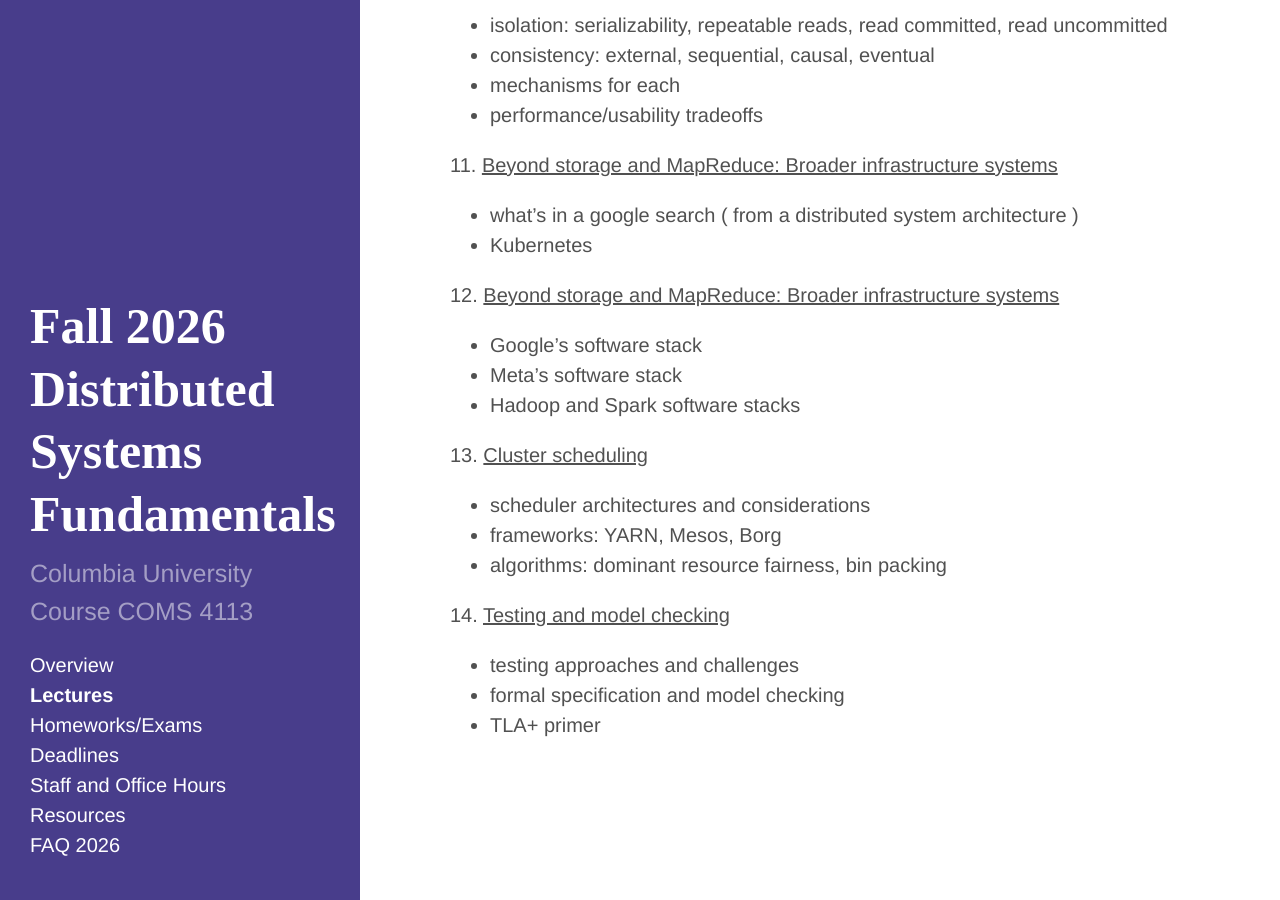
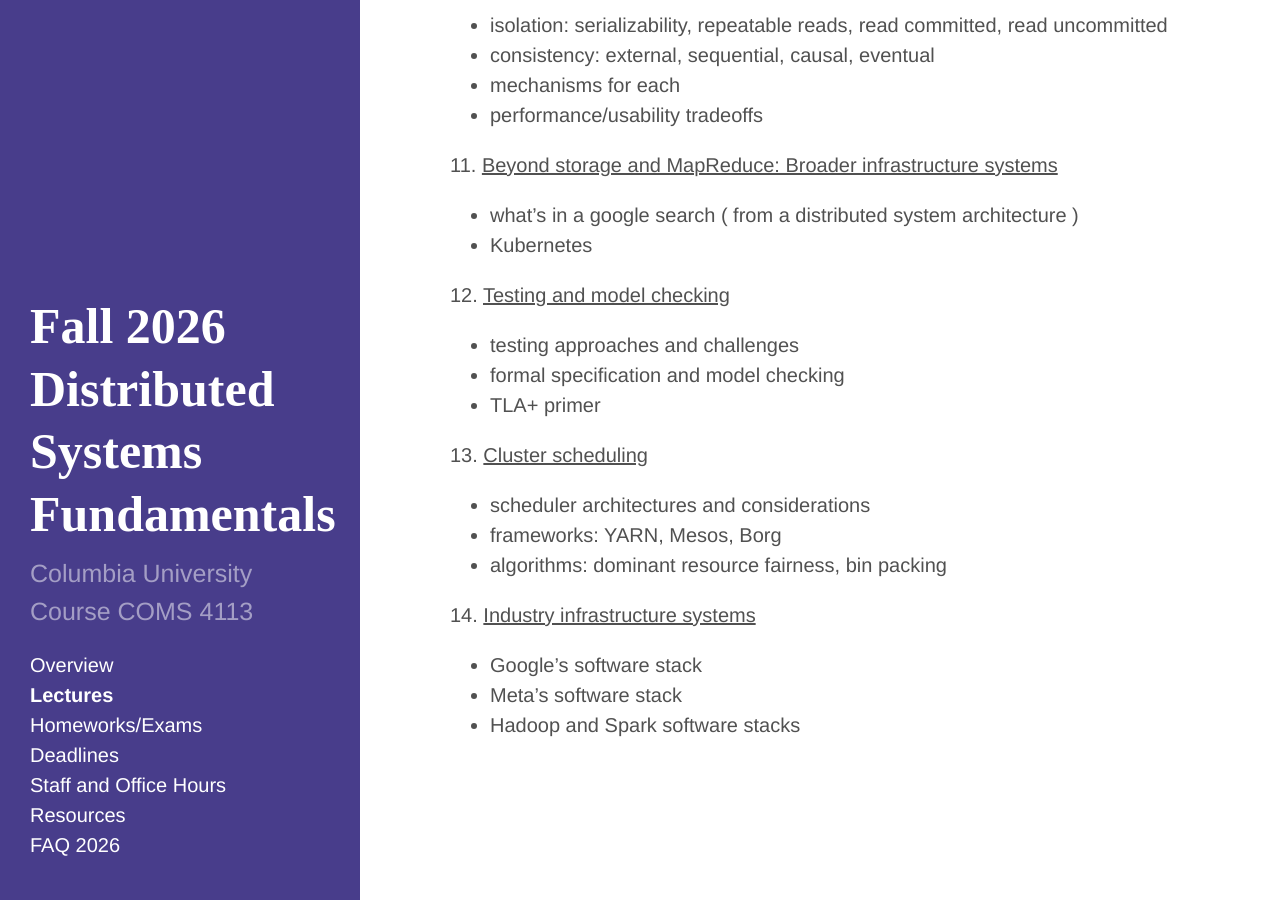
Before and after one commit to frankeh/cu-ds1-2026-fall, a Jekyll site: the page built from 01-lectures.md, in a window 1280 px wide and 900 px high, scrolled down 1920 px. Built offline with Jekyll 4.4.1, drawn with Linux system fonts in a browser that asks for light colours.

Commit message:
change lecture order

```diff
--- a/01-lectures.md
+++ b/01-lectures.md
@@ -68,19 +68,19 @@ Lecture notes are linked as they become available.
    * what's in a google search ( from a distributed system architecture )
    * Kubernetes
 
-12\. [Beyond storage and MapReduce: Broader infrastructure systems]({{ site.baseurl }}/lectures/12-large-scale-software-stacks.pdf)
-   * Google's software stack
-   * Meta's software stack
-   * Hadoop and Spark software stacks
+12\. [Testing and model checking]({{ site.baseurl }}/lectures/12-testing-model-checking.pdf)
+   * testing approaches and challenges
+   * formal specification and model checking
+   * TLA+ primer
 
 13\. [Cluster scheduling]({{ site.baseurl }}/lectures/13-scheduling.pdf)
    * scheduler architectures and considerations
    * frameworks: YARN, Mesos, Borg
    * algorithms: dominant resource fairness, bin packing
 
-14\. [Testing and model checking]({{ site.baseurl }}/lectures/14-testing-model-checking.pdf)
-   * testing approaches and challenges
-   * formal specification and model checking
-   * TLA+ primer
+14\. [Industry infrastructure systems]({{ site.baseurl }}/lectures/14-inside-the-stack.pdf)
+   * Google's software stack
+   * Meta's software stack
+   * Hadoop and Spark software stacks
 
 [//]: #  14. [Security and Byzantine fault tolerance]({{ site.baseurl }}/lectures/14-bft.pdf)
```
